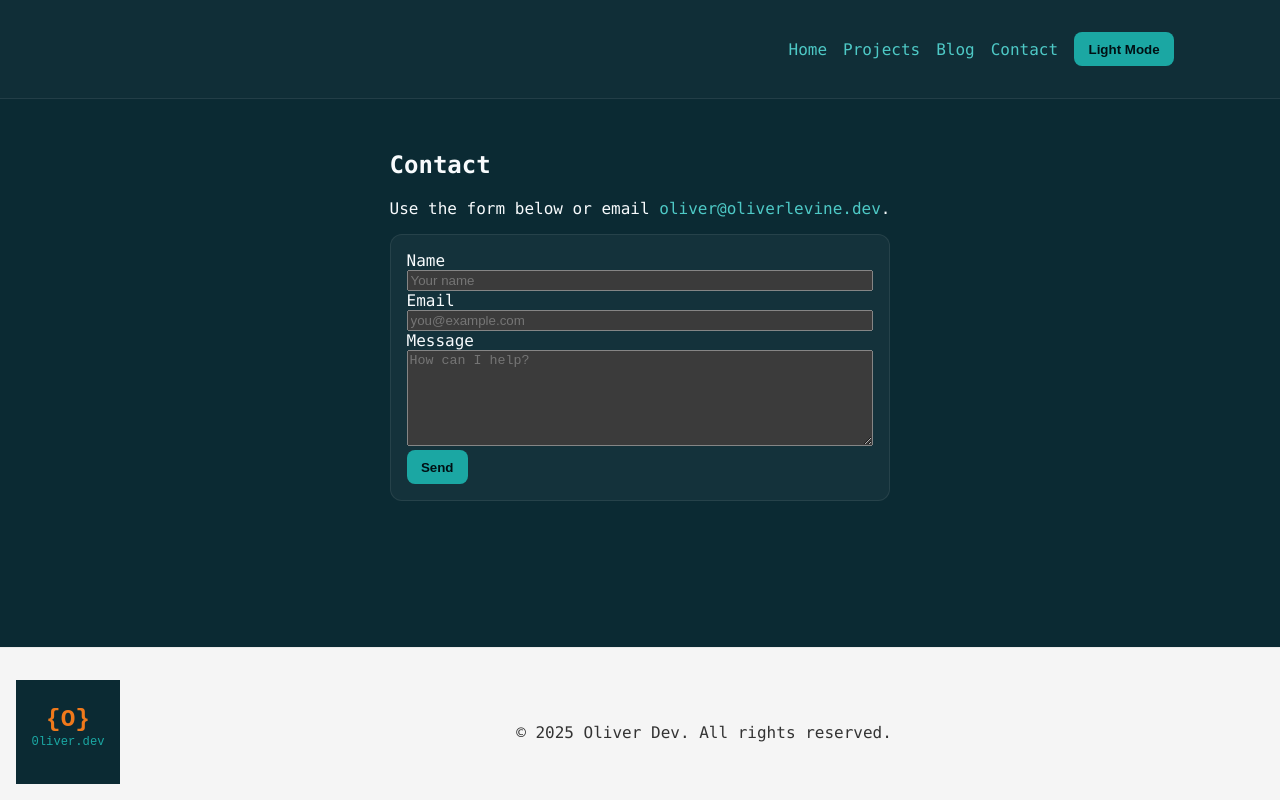
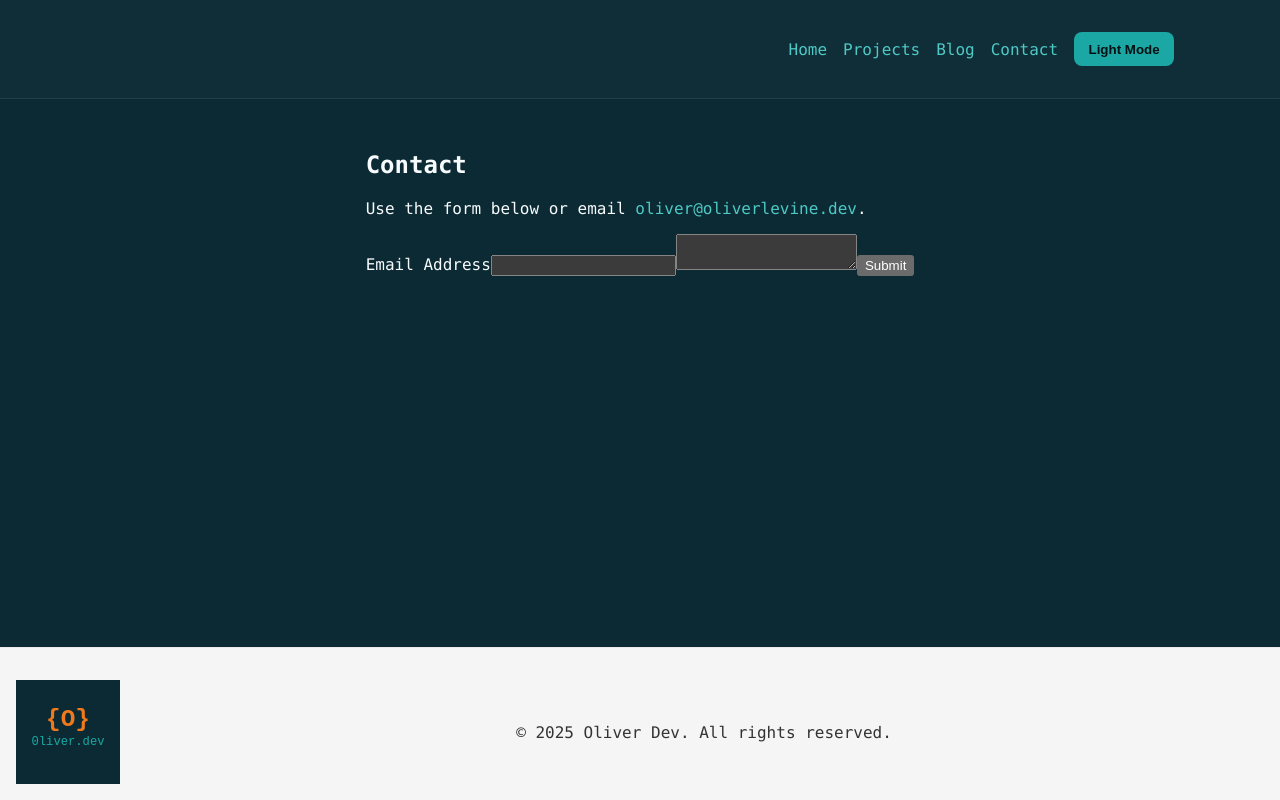
Before and after one commit to OliverPhillips1229/oliver-dev-site, a React (Vite) app in the folder client/: page /contact in a window 1280 px wide. Built offline with nearby package versions, Linux system fonts and the light colour scheme; no server answers.

Commit message:
Commited formendpoint

```diff
--- a/client/src/components/ContactForm.jsx
+++ b/client/src/components/ContactForm.jsx
@@ -1,26 +1,40 @@
-import React, { useState } from 'react'
+import React from 'react';
+import { useForm, ValidationError } from '@formspree/react';
 
-export default function ContactForm({ endpoint = import.meta.env.VITE_FORMSPREE_ENDPOINT }) {
-  const [status, setStatus] = useState('idle')
-  const onSubmit = async (e) => {
-    e.preventDefault()
-    if (!endpoint) { setStatus('missing'); return }
-    setStatus('submitting')
-    const form = new FormData(e.currentTarget)
-    try {
-      const resp = await fetch(endpoint, { method:'POST', headers:{'Accept':'application/json'}, body: form })
-      if (resp.ok) { setStatus('success'); e.currentTarget.reset() } else { setStatus('error') }
-    } catch { setStatus('error') }
+function ContactForm() {
+  const [state, handleSubmit] = useForm("mpwlgdlb");
+  if (state.succeeded) {
+      return <p>Thanks for joining!</p>;
   }
   return (
-    <form onSubmit={onSubmit} className="card" style={{maxWidth:560}}>
-      <label>Name<br/><input name="name" required placeholder="Your name" style={{width:'100%'}}/></label><br/>
-      <label>Email<br/><input type="email" name="email" required placeholder="you@example.com" style={{width:'100%'}}/></label><br/>
-      <label>Message<br/><textarea name="message" required rows={6} placeholder="How can I help?" style={{width:'100%'}}/></label><br/>
-      <button className="btn" disabled={status==='submitting'}>{status==='submitting' ? 'Sending…' : 'Send'}</button>
-      {status==='success' && <p style={{marginTop:'.5rem', color:'var(--teal_300)'}}>Thanks! I’ll get back to you shortly.</p>}
-      {status==='error' && <p style={{marginTop:'.5rem', color:'var(--yellow_400)'}}>Something went wrong. Try again?</p>}
-      {status==='missing' && <p style={{marginTop:'.5rem', color:'var(--yellow_400)'}}><strong>Missing endpoint.</strong> Set VITE_FORMSPREE_ENDPOINT.</p>}
+    <form onSubmit={handleSubmit}>
+      <label htmlFor="email">
+        Email Address
+      </label>
+      <input
+        id="email"
+        type="email"
+        name="email"
+      />
+      <ValidationError
+        prefix="Email"
+        field="email"
+        errors={state.errors}
+      />
+      <textarea
+        id="message"
+        name="message"
+      />
+      <ValidationError
+        prefix="Message"
+        field="message"
+        errors={state.errors}
+      />
+      <button type="submit" disabled={state.submitting}>
+        Submit
+      </button>
     </form>
-  )
+  );
 }
+
+export default ContactForm;
```
